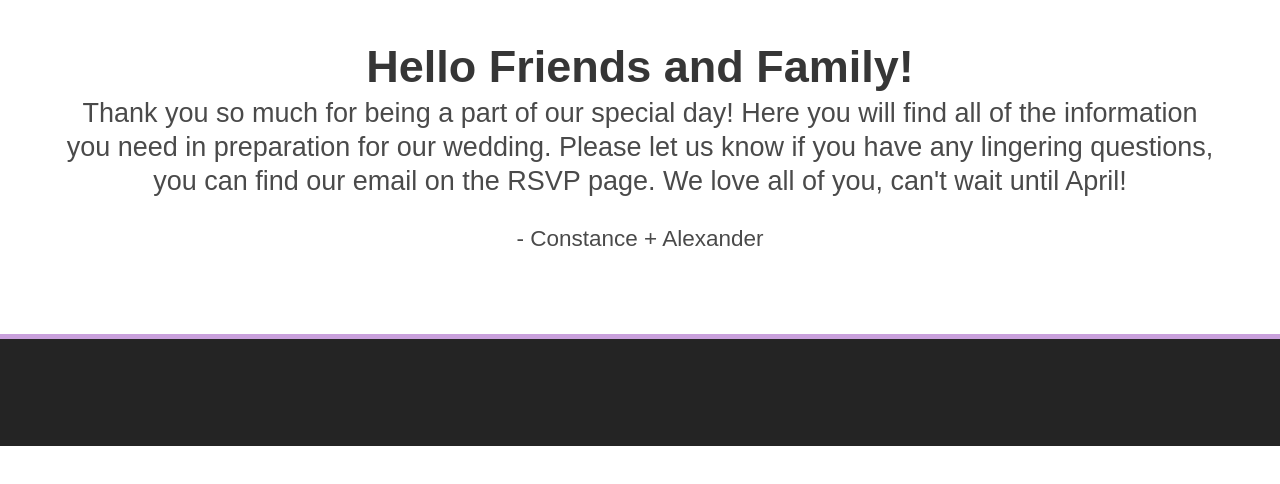
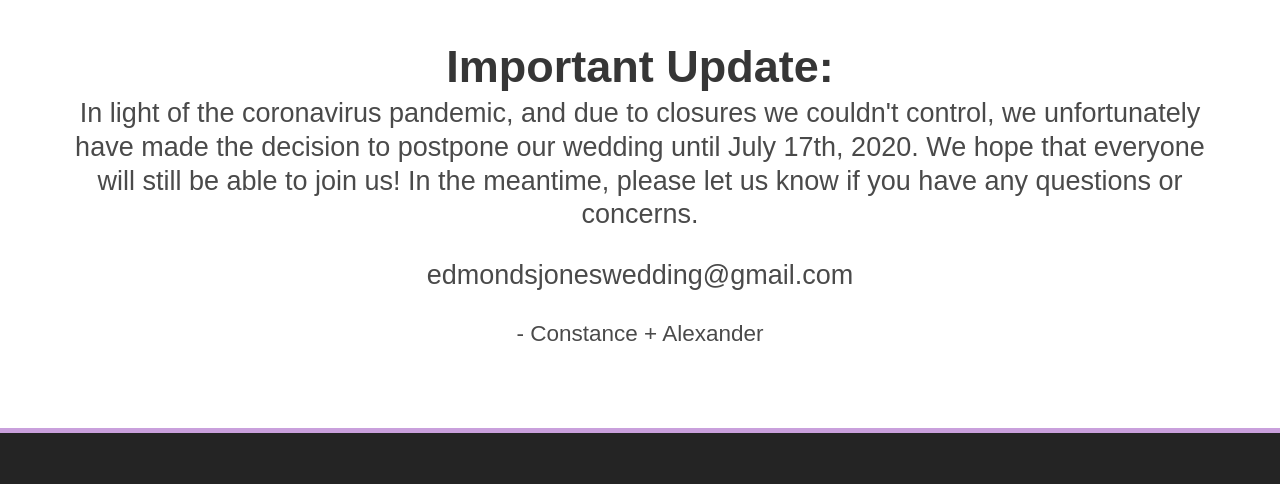
Before and after one commit to alexanderjones19/wedding-site, a Gatsby site: page / in a window 1280 px wide. Shown: the part 838-1322 px from the top of the page. Before the commit the page ends 1284 px from the top, so only its background shows below. Built offline with nearby package versions, Linux system fonts and the light colour scheme; Gatsby itself is replaced by a stand-in of ours; a web font is replaced by a local one.

Commit message:
updated index.js message

```diff
--- a/src/pages/index.js
+++ b/src/pages/index.js
@@ -47,11 +47,23 @@ const IndexPage = ({ data }) => {
 
       <section className="section">
         <div className="container">
-          <h2 className={`title is-2 is-size-4-mobile ${indexStyles.textContent}`}>
+          {/* <h2 className={`title is-2 is-size-4-mobile ${indexStyles.textContent}`}>
             Hello Friends and Family!
           </h2>
           <h4 className={`subtitle is-4 is-size-6-mobile ${indexStyles.textContent}`}>
             Thank you so much for being a part of our special day! Here you will find all of the information you need in preparation for our wedding. Please let us know if you have any lingering questions, you can find our email on the RSVP page. We love all of you, can't wait until April!
+          </h4>
+          <h5 className={`subtitle is-5 is-size-7-mobile ${indexStyles.textContent}`}>
+            - Constance + Alexander
+          </h5> */}
+          <h2 className={`title is-2 is-size-4-mobile ${indexStyles.textContent}`}>
+            Important Update:
+          </h2>
+          <h4 className={`subtitle is-4 is-size-6-mobile ${indexStyles.textContent}`}>
+            In light of the coronavirus pandemic, and due to closures we couldn't control, we unfortunately have made the decision to postpone our wedding until July 17th, 2020. We hope that everyone will still be able to join us! In the meantime, please let us know if you have any questions or concerns.
+          </h4>
+          <h4 className={`subtitle is-4 is-size-6-mobile ${indexStyles.textContent}`}>
+            edmondsjoneswedding@gmail.com
           </h4>
           <h5 className={`subtitle is-5 is-size-7-mobile ${indexStyles.textContent}`}>
             - Constance + Alexander
```
